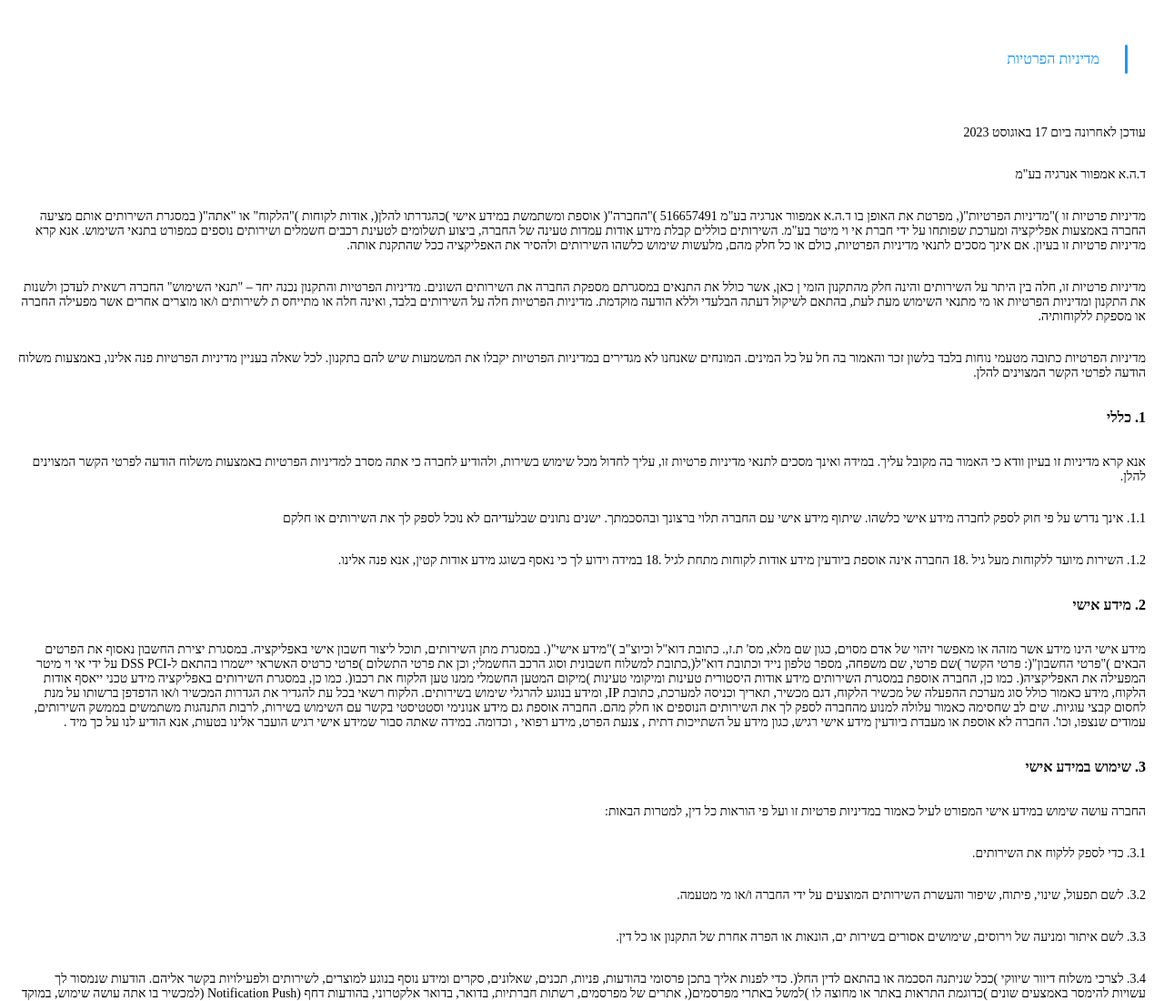
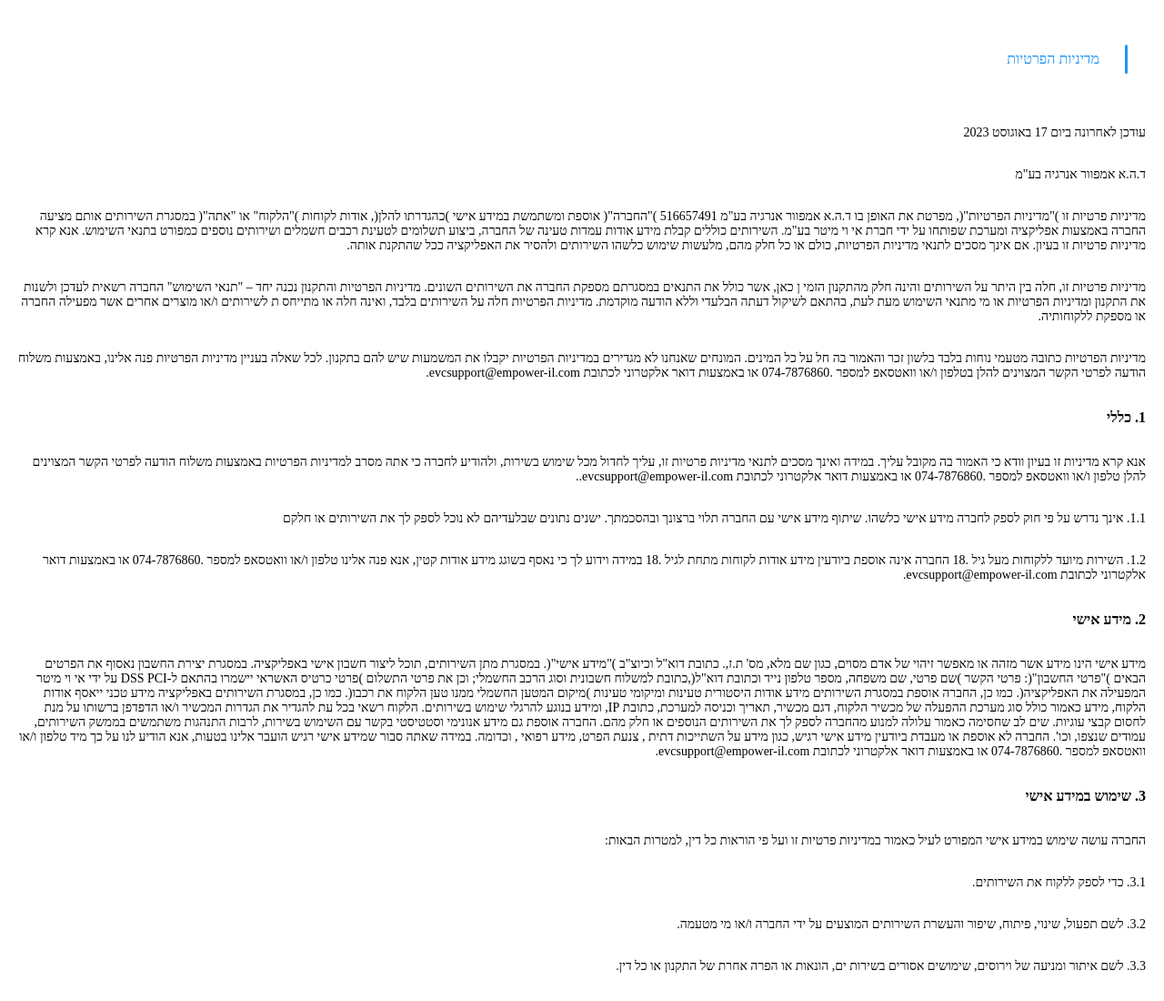
Before and after one commit to yousefgadban/doral-urban-privacyPloicy, a plain HTML site: page index.html in a window 1280 px wide. Shown: the top 1100 px of the page at 91% size. Drawn offline with Linux system fonts and the light colour scheme.

Commit message:
Update index.html

```diff
--- a/index.html
+++ b/index.html
@@ -76,13 +76,16 @@
       מדיניות הפרטיות כתובה מטעמי נוחות בלבד בלשון זכר והאמור בה חל על כל
       המינים. המונחים שאנחנו לא מגדירים במדיניות הפרטיות יקבלו את המשמעות שיש
       להם בתקנון. לכל שאלה בעניין מדיניות הפרטיות פנה אלינו, באמצעות משלוח הודעה
-      לפרטי הקשר המצוינים להלן.
+      לפרטי הקשר המצוינים להלן בטלפון ו/או וואטסאפ למספר .074-7876860 או באמצעות
+      דואר אלקטרוני לכתובת evcsupport@empower-il.com.
     </p>
     <h3>1. כללי</h3>
     <p>
       אנא קרא מדיניות זו בעיון וודא כי האמור בה מקובל עליך. במידה ואינך מסכים
       לתנאי מדיניות פרטיות זו, עליך לחדול מכל שימוש בשירות, ולהודיע לחברה כי אתה
-      מסרב למדיניות הפרטיות באמצעות משלוח הודעה לפרטי הקשר המצוינים להלן.
+      מסרב למדיניות הפרטיות באמצעות משלוח הודעה לפרטי הקשר המצוינים להלן טלפון
+      ו/או וואטסאפ למספר .074-7876860 או באמצעות דואר אלקטרוני לכתובת
+      evcsupport@empower-il.com..
     </p>
     <p>
       1.1. אינך נדרש על פי חוק לספק לחברה מידע אישי כלשהו. שיתוף מידע אישי עם
@@ -92,7 +95,8 @@
     <p>
       1.2. השירות מיועד ללקוחות מעל גיל .18 החברה אינה אוספת ביודעין מידע אודות
       לקוחות מתחת לגיל .18 במידה וידוע לך כי נאסף בשוגג מידע אודות קטין, אנא פנה
-      אלינו.
+      אלינו טלפון ו/או וואטסאפ למספר .074-7876860 או באמצעות דואר אלקטרוני
+      לכתובת evcsupport@empower-il.com.
     </p>
     <h3>2. מידע אישי</h3>
     <p>
@@ -112,7 +116,9 @@
       אנונימי וסטטיסטי בקשר עם השימוש בשירות, לרבות התנהגות משתמשים בממשק
       השירותים, עמודים שנצפו, וכו'. החברה לא אוספת או מעבדת ביודעין מידע אישי
       רגיש, כגון מידע על השתייכות דתית , צנעת הפרט, מידע רפואי , וכדומה. במידה
-      שאתה סבור שמידע אישי רגיש הועבר אלינו בטעות, אנא הודיע לנו על כך מיד .
+      שאתה סבור שמידע אישי רגיש הועבר אלינו בטעות, אנא הודיע לנו על כך מיד טלפון
+      ו/או וואטסאפ למספר .074-7876860 או באמצעות דואר אלקטרוני לכתובת
+      evcsupport@empower-il.com.
     </p>
     <h3>3. שימוש במידע אישי</h3>
     <p>
```
